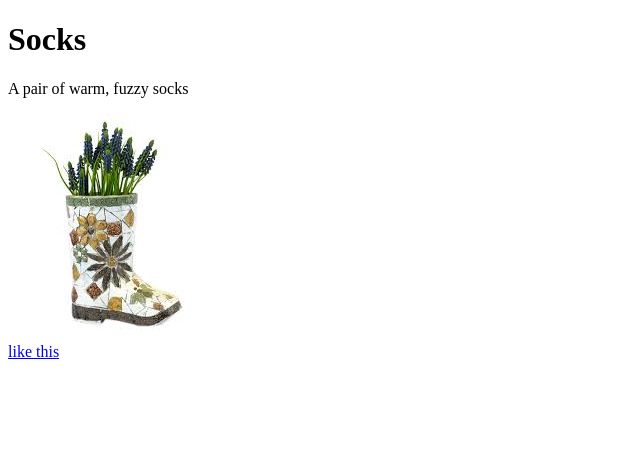
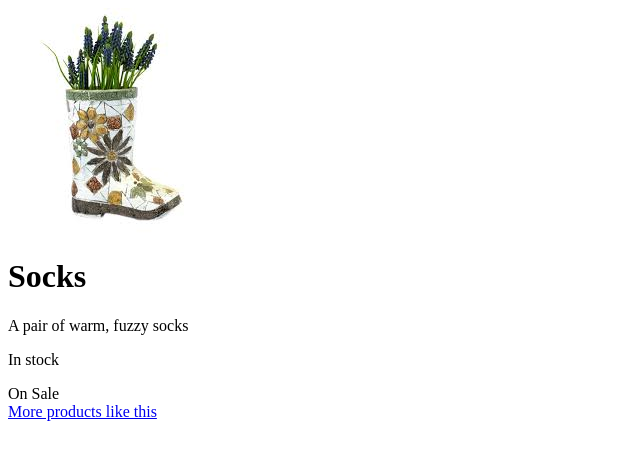
Before and after one commit to v01ce-x/-practice-client, a Vue app: page / in a window 1280 px wide. Shown: the top 460 px of the page, without its empty margins (0-640 px from the left). Built offline with nearby package versions, Linux system fonts and the light colour scheme.

Commit message:
add: conditional text output operators have been added

```diff
--- a/src/App.vue
+++ b/src/App.vue
@@ -7,7 +7,10 @@ const product = reactive({
   title: 'Socks',
   description: 'A pair of warm, fuzzy socks',
   image: ProductImage,
-  altText: "A pair of socks"
+  altText: "A pair of socks",
+  inStock: true,
+  onSale: true,
+  inventory: 100
 })
 
 const href = ref('https://www.amazon.com/s/ref=nb_sb_noss?url=search-alias%3Daps&field-keywords=socks')
@@ -15,12 +18,16 @@ const href = ref('https://www.amazon.com/s/ref=nb_sb_noss?url=search-alias%3Daps
 
 <template>
   <div>
+    <img :src="product.image" :alt="product.altText" />
     <h1>{{ product.title }}</h1>
     <p>{{ product.description }}</p>
-    <img :src="product.image" :alt="product.altText" />
+    <p v-if="product.inventory > 10">In stock</p>
+    <p v-else-if="product.inventory <= 10 && product.inventory > 0">Almost sold out!</p>
+    <p v-else>Out of stock</p>
+    <span v-show="product.onSale">On Sale</span>
   </div>
 
-  <a :href="href">like this</a>
+  <a :href="href">More products like this</a>
 </template>
 
 <style scoped>
```
